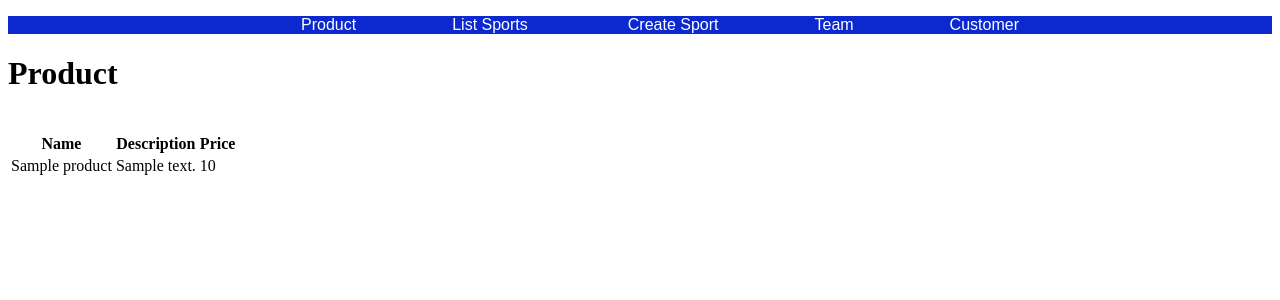
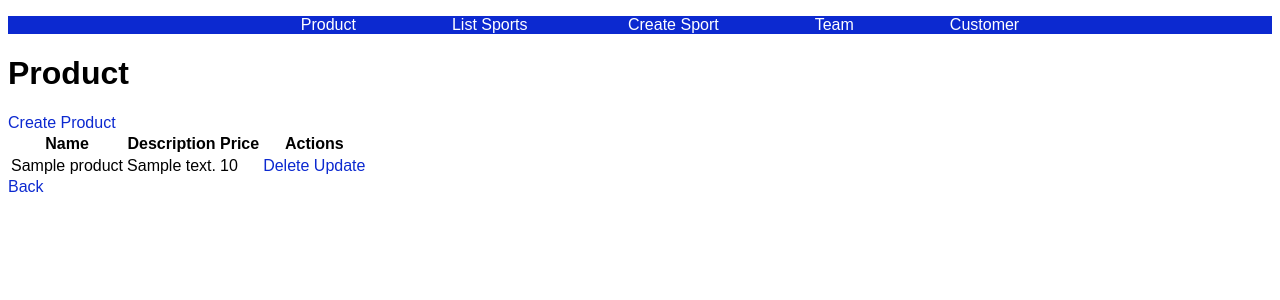
Before and after one commit to abreumatheus/OlistDojo1, a Flask app: template aula017/src/view/templates/product.html in a window 1280 px wide. Shown: the top 300 px of the page. Run offline with Flask 2, Linux system fonts and the light colour scheme; the template is opened without the code that fills it: most values are stand-ins (such as "Sample title", 1, 10 or a date in 2020).

Commit message:
created update and delete template product

```diff
--- a/aula017/src/view/static/static.css
+++ b/aula017/src/view/static/static.css
@@ -1,3 +1,7 @@
+* {
+    font-family: Arial, Helvetica, sans-serif;
+}
+
 ul {
     display: flex;
     list-style: none;
@@ -6,10 +10,14 @@
 
 }
 
-a {
+.menu li a {
     color: white;
-    font-family: Arial, Helvetica, sans-serif;
     padding: 3rem;
     margin: 0 auto;
     text-decoration: none;
 }
+
+td a, div.menu a, .action {
+    text-decoration: none;
+    color: #0c29d0;
+}
--- a/aula017/src/view/templates/product.html
+++ b/aula017/src/view/templates/product.html
@@ -14,6 +14,7 @@
                     <th>Name</th>
                     <th>Description</th>
                     <th>Price</th>
+                    <th>Actions</th>
                 </tr>
             </thead>
             <tbody>
@@ -22,11 +23,15 @@
                     <td>{{ product.name }}</td>
                     <td>{{ product.description }}</td>
                     <td>{{ product.price }}</td>
+                    <td>
+                        <a href="/product/delete/{{ product.id_ }}">Delete</a>
+                        <a href="/product/update/{{ product.id_ }}">Update</a>
+                    </td>
                 </tr>
                 {% endfor %}
             </tbody>
         </table>
     </div>
-    <a href="/">Back</a>
+    <a class='action' href="/">Back</a>
 
 {% endblock %}
--- a/aula017/src/view/templates/template.html
+++ b/aula017/src/view/templates/template.html
@@ -7,7 +7,7 @@
     <title>olist</title>
 </head>
 <body>
-<ul>
+<ul class="menu">
     <li>
         <a href="/product">Product</a>
     </li>
```
Also changed, not shown: aula017/src/view/templates/product_create.html (+19 -3 lines).
